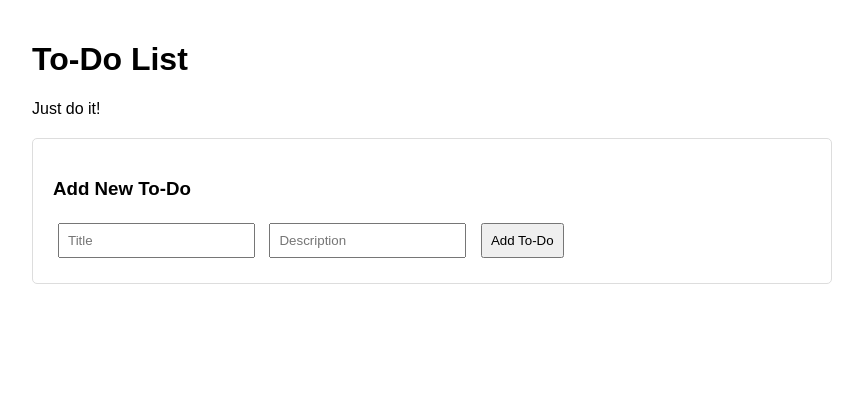
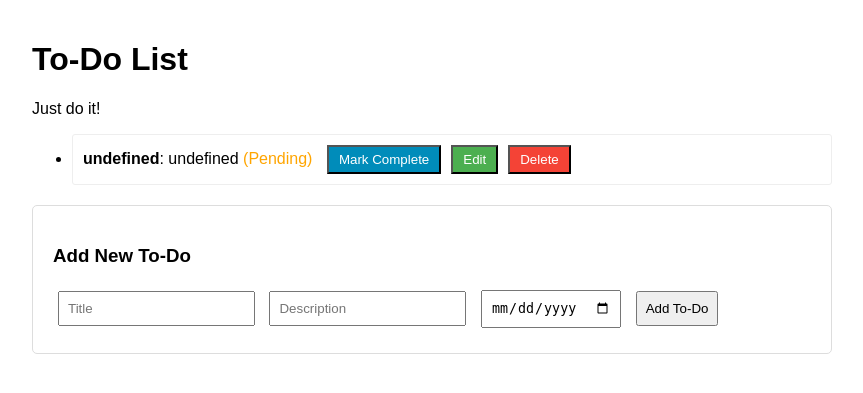
Before and after one commit to iihlolo/CSE4022, a FastAPI app: page / in a window 1280 px wide. Shown: the top 393 px of the page, without its empty margins (208-1071 px from the left). Run offline with FastAPI, Linux system fonts and the light colour scheme; data that the repository does not hold is empty.

Commit message:
feat: 기한 설정 기능

```diff
--- a/FastApi_Todos/fastapi-app/main.py
+++ b/FastApi_Todos/fastapi-app/main.py
@@ -3,6 +3,9 @@
 from pydantic import BaseModel
 import json
 import os
+from datetime import date
+from typing import Optional
+
 
 app = FastAPI()
 
@@ -12,6 +15,7 @@
     title: str
     description: str
     completed: bool
+    due_date: Optional[str] = None
 
 # JSON 파일 경로
 TODO_FILE = "todo.json"
@@ -38,10 +42,23 @@
         return max(t["id"] for t in todos) + 1
     return 1
 
+# 기한 만료 여부 확인
+def is_expired(due_date_str: str) -> bool:
+    if not due_date_str:
+        return False
+    try:
+        due_date = date.fromisoformat(due_date_str)
+        return due_date < date.today()
+    except ValueError:
+        return False
+
 # To-Do 목록 조회
-@app.get("/todos", response_model=list[TodoItem])
+@app.get("/todos", response_model=list[dict])
 def get_todos():
-    return load_todos()
+    todos = load_todos()
+    for todo in todos:
+        todo["expired"] = is_expired(todo.get("due_date"))
+    return todos
 
 # 신규 To-Do 항목 추가
 @app.post("/todos", response_model=TodoItem)
@@ -88,6 +105,17 @@
     save_todos(todos)
     return {"message": "To-Do item deleted"}
 
+# 만료된 할일 목록 조회
+@app.get("/todos/expired")
+def get_expired_todos():
+    todos = load_todos()
+    expired_todos = []
+    for todo in todos:
+        if is_expired(todo.get("dueDate")) and not todo.get("completed", False):
+            todo["expired"] = True
+            expired_todos.append(todo)
+    return expired_todos
+
 # HTML 파일 서빙
 @app.get("/", response_class=HTMLResponse)
 def read_root():
--- a/FastApi_Todos/fastapi-app/templates/index.html
+++ b/FastApi_Todos/fastapi-app/templates/index.html
@@ -14,6 +14,14 @@
         .completed {
             text-decoration: line-through;
             color: #888;
+        }
+        .expired {
+            border-left: 4px solid #dc3545;
+            background-color: #f8d7da;
+        }
+        .expired .status {
+            color: #dc3545 !important;
+            font-weight: bold;
         }
         #todo-form {
             margin: 20px 0;
@@ -40,6 +48,8 @@
         .delete-btn { background-color: #f44336; color: white; }
         .toggle-btn { background-color: #008CBA; color: white; }
         .toggle-btn.completed { background-color: #28a745; }
+        .due-date { font-size: 0.9em; color: #666; margin-left: 10px; }
+        .due-date.expired { color: #dc3545; font-weight: bold; }
     </style>
 </head>
 <body>
@@ -51,6 +61,7 @@
         <h3>Add New To-Do</h3>
         <input type="text" id="title" placeholder="Title" required>
         <input type="text" id="description" placeholder="Description" required>
+        <input type="date" id="due-date" placeholder="Due Date(optional)">
         <button type="submit">Add To-Do</button>
     </form>
 
@@ -70,15 +81,44 @@
                 todoList.innerHTML = '';
                 todos.forEach(todo => {
                     const li = document.createElement('li');
+
+                    // 완료된 항목에 completed 클래스 추가
                     if (todo.completed) {
                         li.classList.add('completed');
                     }
 
-                    // dueDate 제거하고 FastAPI 모델과 일치시킴
+                    // 만료된 항목에 expired 클래스 추가
+                    if (todo.expired && !todo.completed) {
+                        li.classList.add('expired');
+                    }
+
+                    // 상태 텍스트 결정
+                    let statusText = '';
+                    let statusColor = '';
+                    if (todo.completed) {
+                        statusText = 'Completed';
+                        statusColor = 'green';
+                    } else if (todo.expired) {
+                        statusText = 'Expired';
+                        statusColor = 'red';
+                    } else {
+                        statusText = 'Pending';
+                        statusColor = 'orange';
+                    }
+
+                    //기한 표시
+                    let dueDateDisplay = '';
+                    if (todo.due_date) {
+                        const dueDate = new Date(todo.dueDate);
+                        const formattedDate = dueDate.toLocaleDateString();
+                        const dueDateClass = todo.expired? 'due-date expired' : 'due-date';
+                        dueDateDisplay = `<span class="${dueDateClass}">Due: ${formattedDate}</span>`;
+                    }
+
                     li.innerHTML = `
                         <strong>${todo.title}</strong>: ${todo.description}
-                        <span style="color: ${todo.completed ? 'green' : 'orange'}">
-                            (${todo.completed ? 'Completed' : 'Pending'})
+                        ${dueDateDisplay}
+                        <span class="status" style="color: ${statusColor}">(${statusText})
                         </span>
                     `;
 
@@ -113,10 +153,13 @@
 
         async function editTodo(todo) {
             const title = prompt('Enter new title:', todo.title);
-            if (title === null) return; // 취소한 경우
+            if (title === null) return;
 
             const description = prompt('Enter new description:', todo.description);
-            if (description === null) return; // 취소한 경우
+            if (description === null) return;
+
+            const dueDate = prompt('Enter due date (YYYY-MM-DD) or leave empty:', todo.due_date || '');
+            if (dueDate === null) return;
 
             const completed = confirm('Is this task completed?');
 
@@ -124,12 +167,12 @@
                 const response = await fetch(`/todos/${todo.id}`, {
                     method: 'PUT',
                     headers: { 'Content-Type': 'application/json' },
-                    // dueDate 제거
                     body: JSON.stringify({
                         id: todo.id,
                         title,
                         description,
-                        completed
+                        completed,
+                        dueDate: dueDate || null
                     })
                 });
 
@@ -184,6 +227,7 @@
             event.preventDefault();
             const title = document.getElementById('title').value.trim();
             const description = document.getElementById('description').value.trim();
+            const dueDate = document.getElementById('due-date').value || null;
 
             if (!title || !description) {
                 alert('Please fill in both title and description');
@@ -196,12 +240,12 @@
                     headers: {
                         'Content-Type': 'application/json'
                     },
-                    // dueDate 제거, FastAPI 모델과 일치시킴
                     body: JSON.stringify({
-                        id: Date.now(), // 서버에서 덮어쓰이지만 모델 요구사항 충족
+                        id: Date.now(), // 어차피 덮어쓸건데 필요한가?
                         title,
                         description,
-                        completed: false
+                        completed: false,
+                        dueDate: dueDate
                     })
                 });
 
```
Also changed, not shown: FastApi_Todos/fastapi-app/tests/test_main.py (+52 -0 lines).
